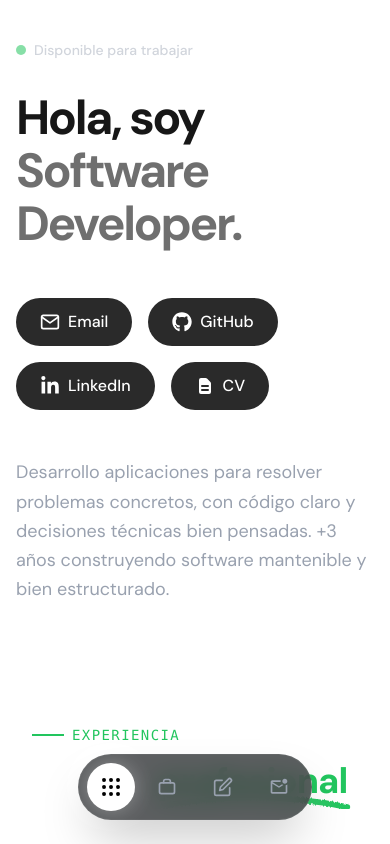
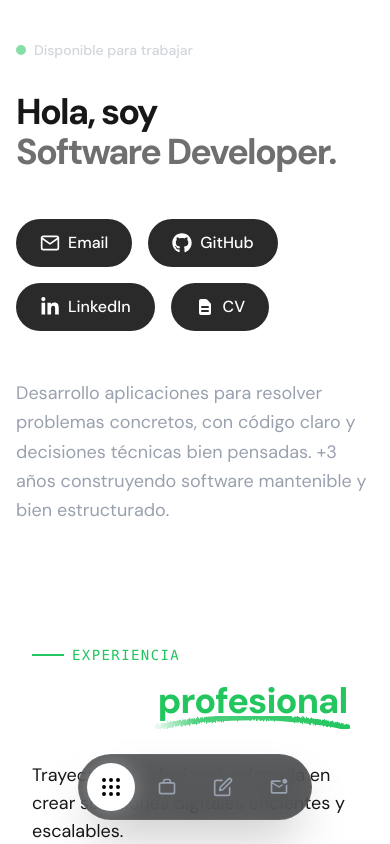
Before and after one commit to rody-huancas/dev-portfolio, a Next.js app: page / in a window 390 px wide. Shown: the top 844 px of the page. Built offline with nearby package versions, Linux system fonts and the light colour scheme.

Commit message:
fix: adjust font size in HeroSection heading for better readability

```diff
--- a/src/components/HeroSection/index.tsx
+++ b/src/components/HeroSection/index.tsx
@@ -27,7 +27,7 @@ const HeroSection = () => {
           </span>
         </div>
 
-        <h1 className="text-5xl md:text-7xl font-bold mb-12 leading-[1.1] tracking-tighter">
+        <h1 className="text-4xl md:text-7xl font-bold mb-12 leading-[1.1] tracking-tighter">
           Hola, soy <span className="text-white">Rody,</span>
           <br />
           <span className="text-hero-muted">Software Developer.</span>
```
